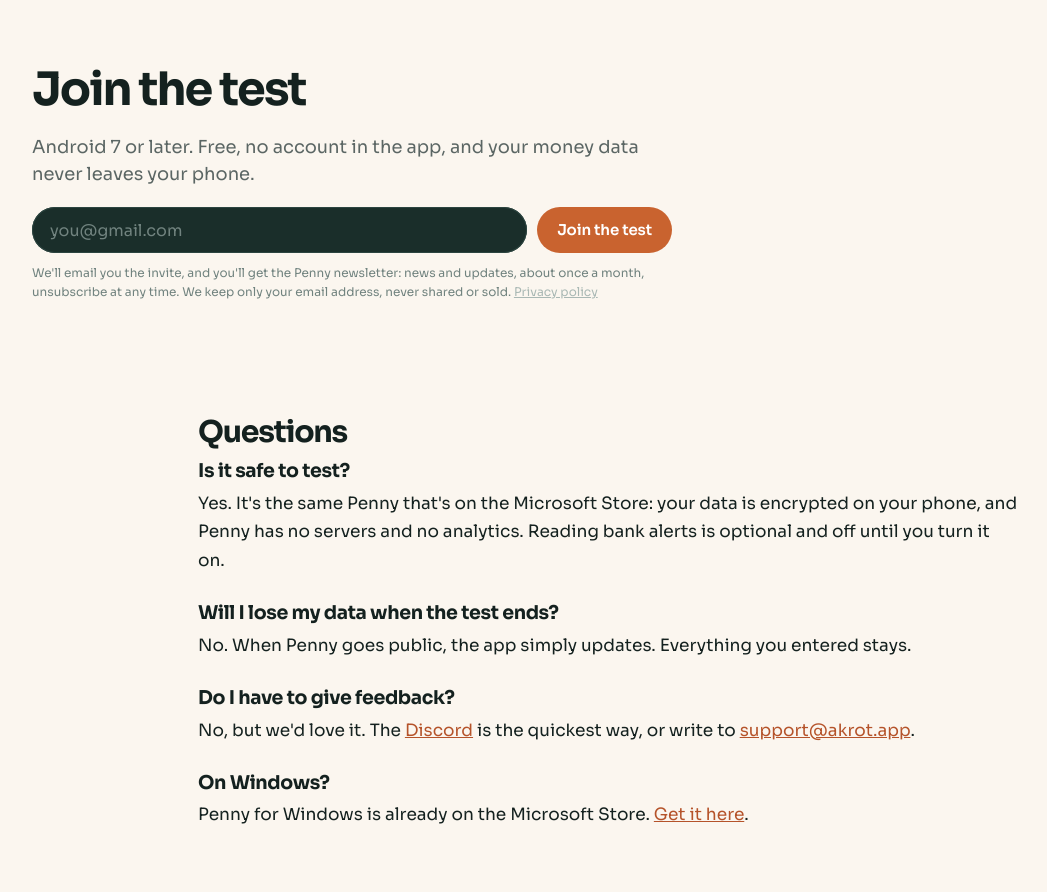
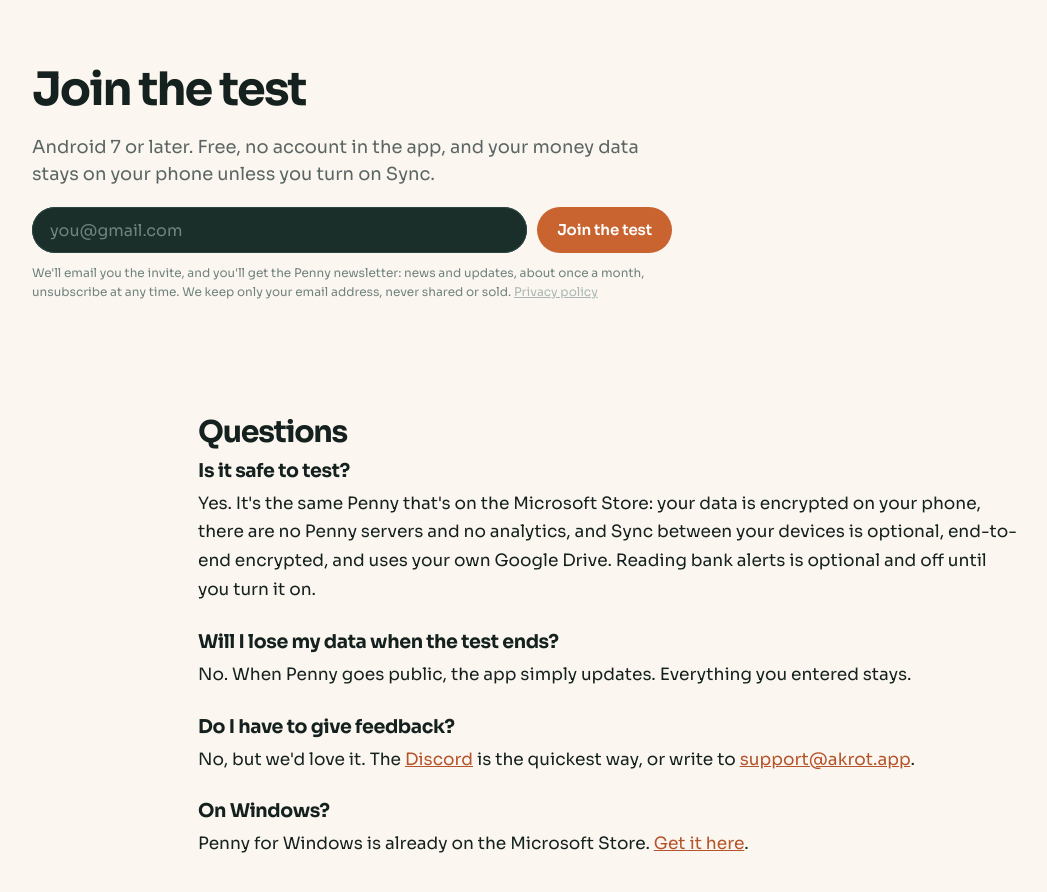
Before and after one commit to Akrot-Studio/penny-site, a plain HTML site: page site/android-test.html in a window 1280 px wide. Shown: the part 840-1732 px from the top of the page, without its empty margins (32-1079 px from the left). Drawn offline with Linux system fonts and the light colour scheme.

Commit message:
Site: the Android test page mentions optional encrypted Sync
Co-Authored-By: Claude Opus 5.5 <noreply@anthropic.com>

```diff
--- a/site/android-test.html
+++ b/site/android-test.html
@@ -49,7 +49,7 @@
   <div class="wrap">
     <div class="joinbox rv">
       <h2>Join the test</h2>
-      <p class="sub">Android 7 or later. Free, no account in the app, and your money data never leaves your phone.</p>
+      <p class="sub">Android 7 or later. Free, no account in the app, and your money data stays on your phone unless you turn on Sync.</p>
       <form class="nl" action="/api/subscribe" method="post">
         <label class="sr" for="nl-test">Google account email</label>
         <input id="nl-test" name="email" type="email" required maxlength="254" autocomplete="email" placeholder="you@gmail.com">
@@ -68,7 +68,7 @@
     <div class="prose rv">
       <h2>Questions</h2>
       <h3>Is it safe to test?</h3>
-      <p>Yes. It's the same Penny that's on the Microsoft Store: your data is encrypted on your phone, and Penny has no servers and no analytics. Reading bank alerts is optional and off until you turn it on.</p>
+      <p>Yes. It's the same Penny that's on the Microsoft Store: your data is encrypted on your phone, there are no Penny servers and no analytics, and Sync between your devices is optional, end-to-end encrypted, and uses your own Google Drive. Reading bank alerts is optional and off until you turn it on.</p>
       <h3>Will I lose my data when the test ends?</h3>
       <p>No. When Penny goes public, the app simply updates. Everything you entered stays.</p>
       <h3>Do I have to give feedback?</h3>
```
